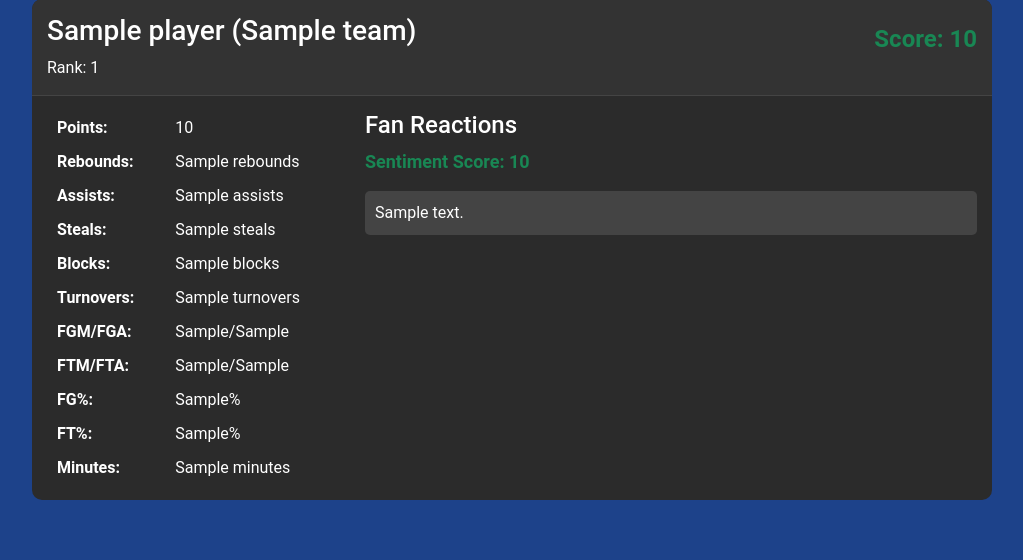
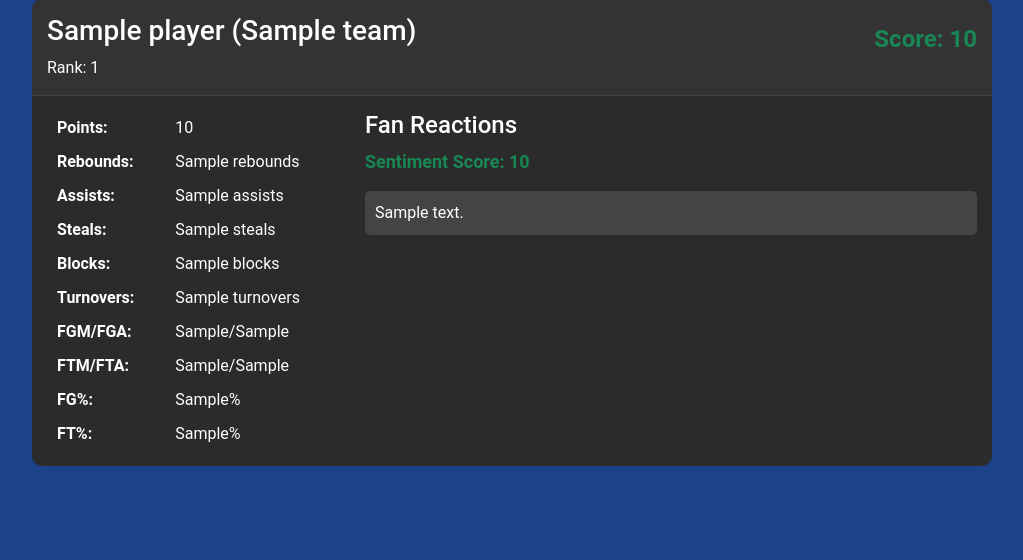
Before and after one commit to rjesker/nba-sentiment-tracker, a Flask app: template templates/details.html in a window 1280 px wide. Shown: the part 415-975 px from the top of the page, without its empty margins (128-1151 px from the left). After the commit the page ends 881 px from the top, so only its background shows below. Run offline with Flask 3, Linux system fonts and the light colour scheme; the template is opened without the code that fills it: most values are stand-ins (such as "Sample title", 1, 10 or a date in 2020); some libraries are stand-ins or nearby versions.

Commit message:
Removed minutes

```diff
--- a/templates/details.html
+++ b/templates/details.html
@@ -212,10 +212,6 @@
                             <td>FT%:</td>
                             <td>{{ player['ft_pct'] }}%</td>
                         </tr>
-                        <tr>
-                            <td>Minutes:</td>
-                            <td>{{ player['minutes'] }}</td>
-                        </tr>
                     </table>
                 </div>
                 <!-- Comments Section -->
```
